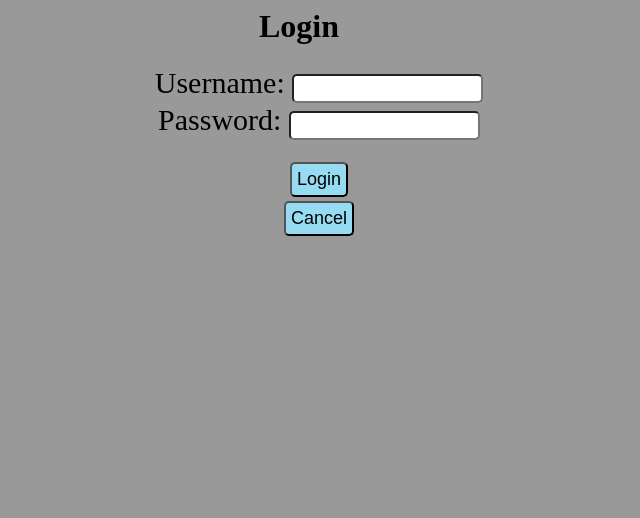
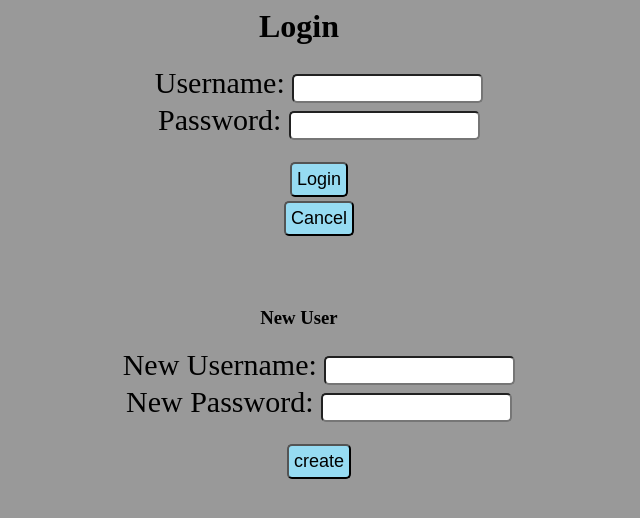
Before and after one commit to chrisliang98/1.62X10ToThe11, a Flask app: page /login in a window 1280 px wide. Shown: the top 518 px of the page, without its empty margins (341-981 px from the left). Run offline with Flask 2, Linux system fonts and the light colour scheme.

Commit message:
new users

```diff
--- a/app.py
+++ b/app.py
@@ -11,19 +11,27 @@ def login():
     else:
         #login form submission
 	button = request.form['button']
-        uname = request.form['username']
-	pword = request.form['password']
+        #uname = request.form['username']
+	#pword = request.form['password']
         #cancel back to home page (can't see anything since no logged in)
     	if button == "Cancel":
             return redirect(url_for('home'))
     	#if credentials valid, log them in with session
-        if module.authenticate(uname,pword):
-            if 'n' not in session:
-                session['n'] = 0
-                return redirect(url_for('home'))
-	    #else renders login w/ error message
-        else:
-            return render_template("login.html",error="Invalid Username or Password")
+        if button == "create":
+            newUser = request.form['newUser']
+            newPass = request.form['newPass']
+            module.newUser(newUser,newPass)
+            return redirect(url_for('home'))
+        if button == "Login":
+            uname = request.form['username']
+            pword = request.form['password']
+            if module.authenticate(uname,pword):
+                if 'n' not in session:
+                    session['n'] = uname
+                    return redirect(url_for('home'))
+                    #else renders login w/ error message
+            else:
+                    return render_template("login.html",error="Invalid Username or Password")
 
 
 @app.route('/logout', methods=['GET','POST'])
@@ -45,7 +53,7 @@ def nStory():
     if request.method=="GET":
         return render_template("new.html")
     else:
-        username='test'
+        username=session['n']
         button=request.form['button']
         title=request.form['sTitle']
         line=request.form['entry']
--- a/templates/home.html
+++ b/templates/home.html
@@ -14,6 +14,7 @@
                 <a href='/newStory'>Submit New Story</a>
                 <a href='/stories'>All Stories</a>
                 <a href='/logout'>Logout</a>
+		Hello {{session['n']}}
             </nav>
     	<center>
     		<h1>Welcome</h1>
--- a/templates/login.html
+++ b/templates/login.html
@@ -20,6 +20,18 @@
         		<li><input type="submit" class="button "name="button" value="Cancel"></li>
         	</ul>
         </form>
+	<br>
+	<br>
+	<h3> New User </h3>
+	<form method="POST">
+	  <ul>
+	    <li>New Username: <input type="text" name="newUser"></li>
+	    <li>New Password: <input type="text" name="newPass"></li>
+	  <br>
+	    <li><input type="submit" class="button" name="button" value="create"></li>
+	  </ul>
+	</form>
+
 	</center>
     </body>
 </html>
```
Also changed, not shown: module.py (+7 -0 lines), templates/story.html (+8 -3 lines), myDataBase.db.
